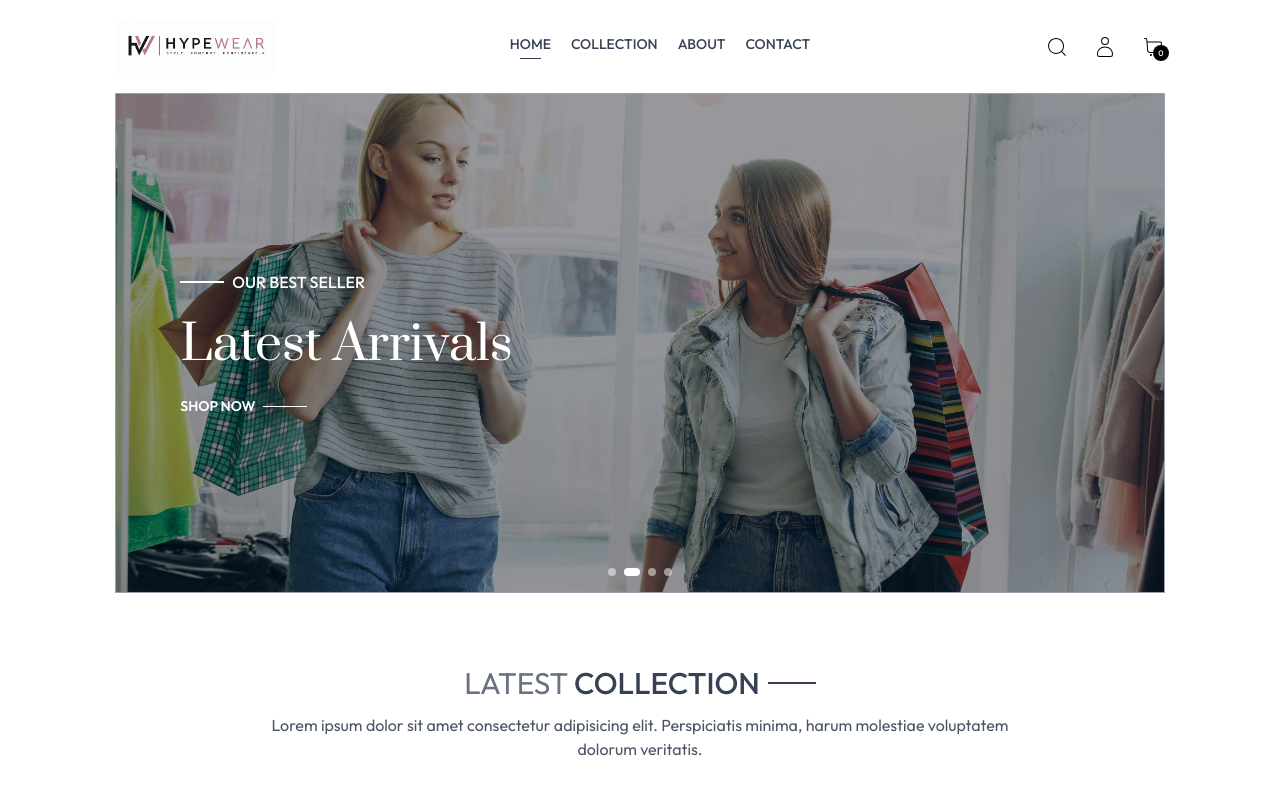
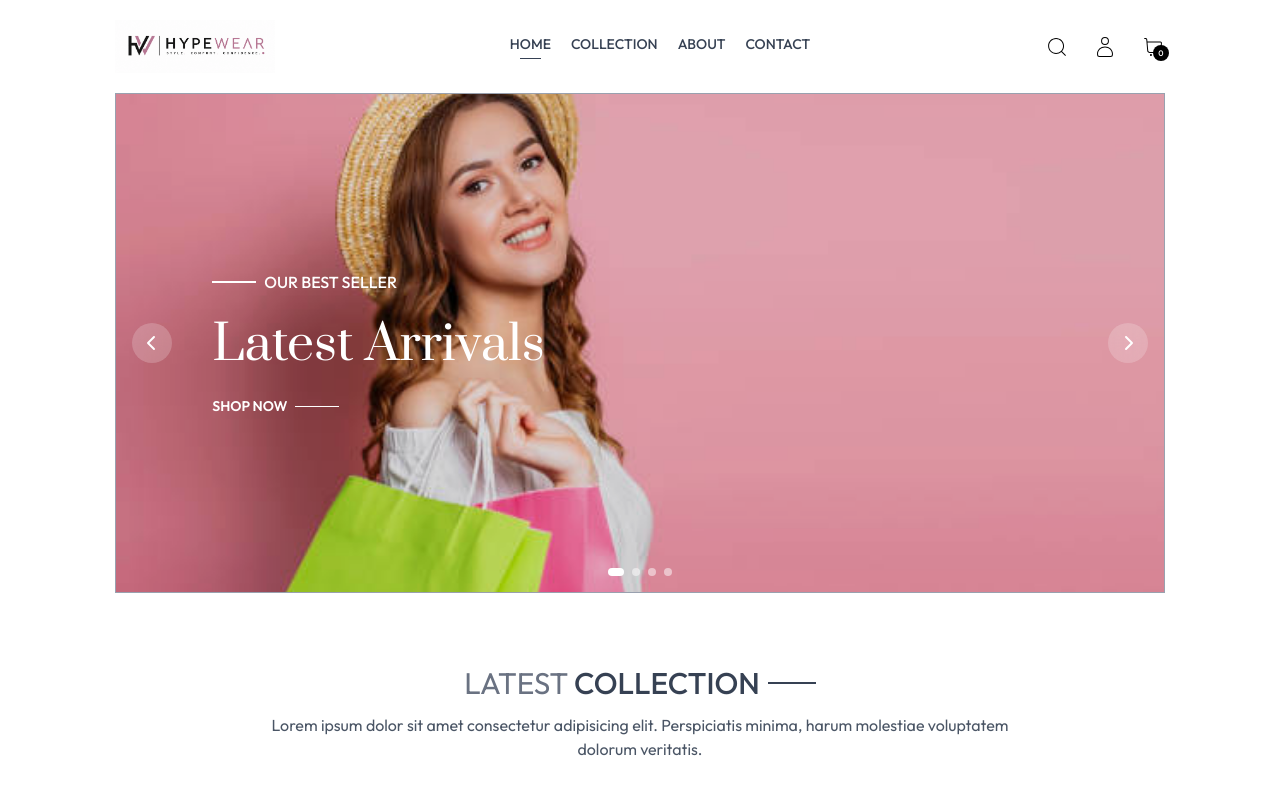
Before and after one commit to mubashirsaleem408-web/Ecommerce-Project, a React (Vite) app: page / in a window 1280 px wide. Shown: the top 791 px of the page. Built offline with nearby package versions, Linux system fonts and the light colour scheme.

Commit message:
Updated hero carousel

```diff
--- a/src/components/Hero.jsx
+++ b/src/components/Hero.jsx
@@ -1,6 +1,7 @@
-import React, { useState, useEffect } from 'react'
+import React, { useState } from 'react'
 import { assets } from '../assets/assets'
-
+import { FaChevronLeft } from "react-icons/fa6";
+import { FaChevronRight } from "react-icons/fa6";
 
 const heroImages = [
   assets.hero_img1,
@@ -10,15 +11,18 @@ const heroImages = [
 ]
 
 function Hero() {
-  const [currentIndex, setCurrentIndex] = useState(0)
+  const [currentIndex, setCurrentIndex] = useState(0);
 
-  useEffect(() => {
-    const interval = setInterval(() => {
-      setCurrentIndex((prev) => (prev + 1) % heroImages.length)
-    }, 3000)
 
-    return () => clearInterval(interval)
-  }, [])
+  const nextlide = () => {
+    setCurrentIndex((prev) => (prev + 1) % heroImages.length)
+  }
+
+  const prevSlide = () => {
+    setCurrentIndex((prev) => prev === 0 ? heroImages.length - 1 : prev - 1)
+  }
+
+
 
   return (
     <div className='relative w-full h-[400px] sm:h-[500px] border border-gray-400 overflow-hidden'>
@@ -33,12 +37,22 @@ function Hero() {
           }`}
         />
       ))}
+           {/* Arrow button */}
+
+           <button onClick={prevSlide} className='absolute left-4 top-1/2 -translate-y-1/2 z-20 bg-white/20 p-3 rounded-full backdrop-blur-sm text-white cursor-pointer'>
+            <FaChevronLeft />
+           </button>
+
+           <button onClick={nextlide} className='absolute right-4 top-1/2 -translate-y-1/2 z-20 bg-white/20 p-3 rounded-full backdrop-blur-sm text-white cursor-pointer'>
+            <FaChevronRight />
+           </button>
+
 
       {/* Dark overlay for text readability */}
-      <div className='absolute top-0 left-0 w-full h-full bg-black/30'></div>
+      <div className='absolute top-0 left-0 w-full h-full bg-black/10'></div>
 
       {/* Content overlay */}
-      <div className='relative z-10 flex items-center justify-center sm:justify-start h-full px-6 sm:px-16'>
+      <div className='relative z-10 flex items-center justify-center sm:justify-start h-full px-6 sm:px-24'>
         <div className='text-white'>
           <div className='flex items-center gap-2'>
             <p className='w-8 md:w-11 h-[2px] bg-white'></p>
--- a/src/components/Navbar.jsx
+++ b/src/components/Navbar.jsx
@@ -43,10 +43,10 @@ const Navbar = () => {
 
          <CiSearch onClick={()=>setShowSearch(true)} className='text-2xl cursor-pointer' />
                              {/* for profile */}
-          <div className='group relative'>
+          <div className='group relative z-50'>
             <Link to='/login'><CiUser className='text-2xl cursor-pointer' /></Link>
                       {/* for dropdown menu */}
-            <div className='group-hover:block hidden absolute dropdown-menu right-0 pt-4 '>
+            <div className='group-hover:block hidden absolute dropdown-menu right-0 pt-4 z-50 '>
               <div className='flex flex-col gap-2 w-36 py-3 px-5 bg-slate-100 text-gray-500 rounded'>
                 <p className=' cursor-pointer hover:text-black'>My Profile</p>
                 <p className=' cursor-pointer hover:text-black'>Orders</p>
```
